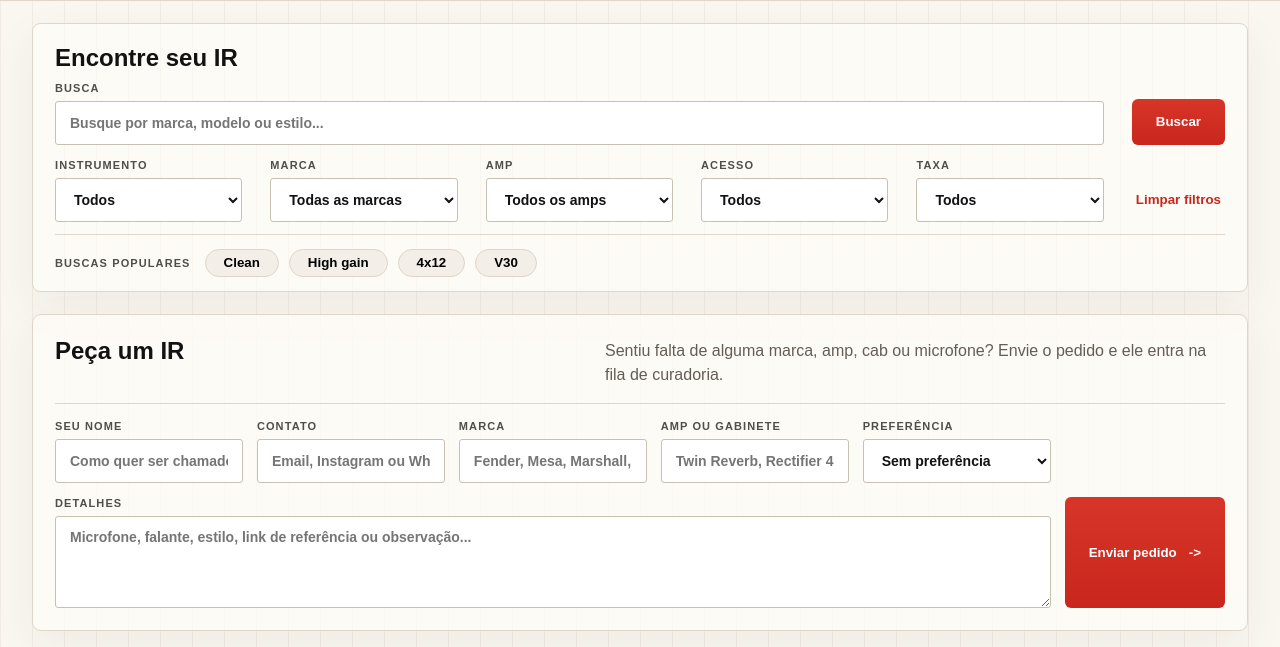
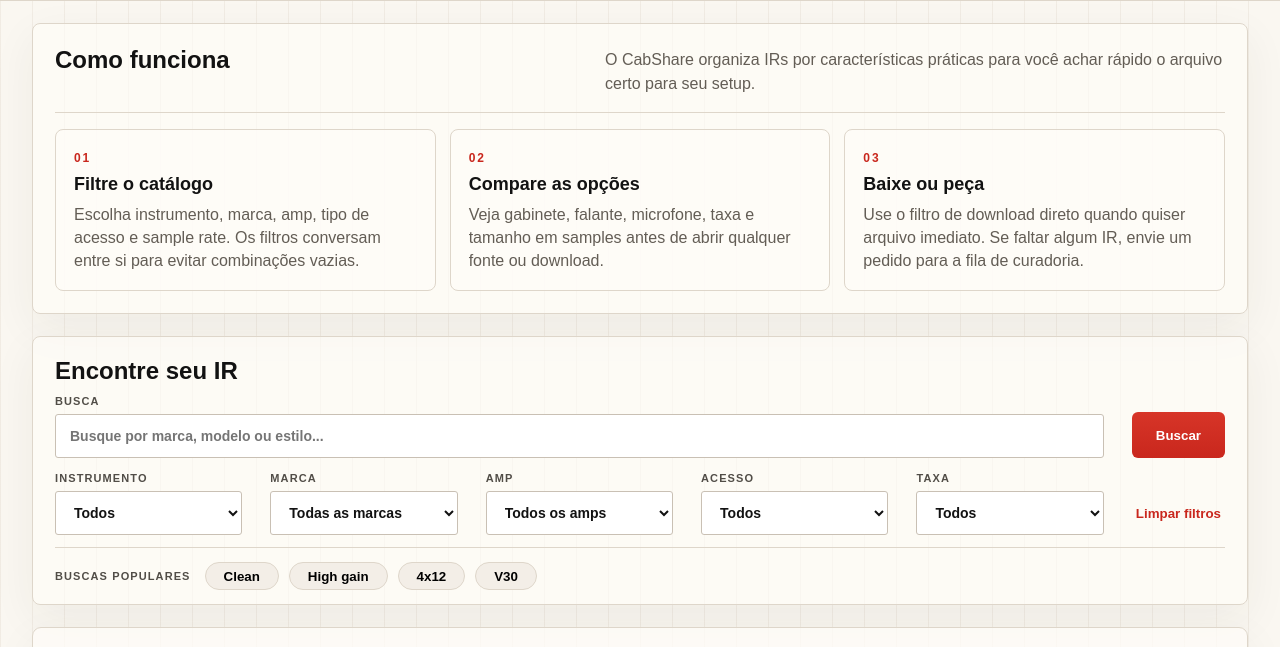
Before and after one commit to eduardocruz2023/cabshare, a website: page index.html in a window 1280 px wide. Shown: the part 692-1339 px from the top of the page. Drawn offline with Linux system fonts and the light colour scheme; no server answers.

Commit message:
Add how it works and developer contact

```diff
--- a/index.html
+++ b/index.html
@@ -34,7 +34,7 @@
     <meta name="twitter:image" content="https://cabshare-irs.netlify.app/images/mesa-oversized-4x12.jpg" />
     <meta name="theme-color" content="#111111" />
     <link rel="icon" href="./favicon.svg" type="image/svg+xml" />
-    <link rel="stylesheet" href="./styles.css?v=20260826-reference-ui1" />
+    <link rel="stylesheet" href="./styles.css?v=20260827-how-contact1" />
   </head>
   <body>
     <header class="hero" id="top">
@@ -79,7 +79,31 @@
     </header>
 
     <main id="catalog" class="catalog">
-      <section class="finder" id="how" aria-label="Busca de IRs">
+      <section class="how-panel" id="how" aria-label="Como funciona">
+        <div class="section-title">
+          <h2>Como funciona</h2>
+          <p>O CabShare organiza IRs por características práticas para você achar rápido o arquivo certo para seu setup.</p>
+        </div>
+        <div class="how-steps">
+          <article>
+            <span>01</span>
+            <h3>Filtre o catálogo</h3>
+            <p>Escolha instrumento, marca, amp, tipo de acesso e sample rate. Os filtros conversam entre si para evitar combinações vazias.</p>
+          </article>
+          <article>
+            <span>02</span>
+            <h3>Compare as opções</h3>
+            <p>Veja gabinete, falante, microfone, taxa e tamanho em samples antes de abrir qualquer fonte ou download.</p>
+          </article>
+          <article>
+            <span>03</span>
+            <h3>Baixe ou peça</h3>
+            <p>Use o filtro de download direto quando quiser arquivo imediato. Se faltar algum IR, envie um pedido para a fila de curadoria.</p>
+          </article>
+        </div>
+      </section>
+
+      <section class="finder" aria-label="Busca de IRs">
         <h2>Encontre seu IR</h2>
         <form class="filters" id="filters">
           <label class="search-label">Busca<input id="q" placeholder="Busque por marca, modelo ou estilo..." /></label>
@@ -129,6 +153,9 @@
 
     <footer class="site-footer">
       <span>CabShare</span>
+      <a class="developer-link" href="https://wa.me/5591983684949" target="_blank" rel="noopener">
+        Desenvolvido por Eduardo Cruz · WhatsApp 91 98368-4949
+      </a>
       <span><strong id="visitCount">0</strong> acessos</span>
       <span><strong id="downloadCount">0</strong> downloads</span>
     </footer>
--- a/styles.css
+++ b/styles.css
@@ -321,6 +321,60 @@
 
 .finder h2,
 .section-title h2 { font-size: 24px; }
+
+.how-panel {
+  margin-bottom: 22px;
+  border: 1px solid var(--line);
+  border-radius: 8px;
+  background: rgb(255 253 249 / 0.62);
+  padding: 22px;
+  box-shadow: 0 14px 45px rgb(58 47 34 / 0.06);
+}
+
+.how-panel .section-title {
+  align-items: start;
+  margin: 0 0 16px;
+}
+
+.how-panel .section-title p {
+  max-width: 620px;
+  margin: 2px 0 0;
+  color: var(--muted);
+  line-height: 1.5;
+}
+
+.how-steps {
+  display: grid;
+  grid-template-columns: repeat(3, minmax(0, 1fr));
+  gap: 14px;
+  border-top: 1px solid var(--line);
+  padding-top: 16px;
+}
+
+.how-steps article {
+  border: 1px solid var(--line);
+  border-radius: 8px;
+  background: rgb(255 253 249 / 0.72);
+  padding: 18px;
+}
+
+.how-steps span {
+  color: var(--accent);
+  font-size: 12px;
+  font-weight: 900;
+  letter-spacing: 0.16em;
+}
+
+.how-steps h3 {
+  margin: 8px 0;
+  font-size: 18px;
+}
+
+.how-steps p {
+  margin: 0;
+  color: var(--muted);
+  line-height: 1.45;
+}
 
 .filters {
   display: grid;
@@ -664,6 +718,16 @@
   font-weight: 900;
 }
 
+.developer-link {
+  color: var(--accent);
+  font-weight: 800;
+  text-decoration: none;
+}
+
+.developer-link:hover {
+  text-decoration: underline;
+}
+
 .site-footer strong { color: var(--ink); }
 .empty { padding: 24px; }
 .empty strong { font-size: 18px; }
@@ -715,6 +779,7 @@
   .search-label { grid-column: auto; }
 
   .feature-stack,
+  .how-steps,
   .cards {
     grid-template-columns: 1fr;
   }
```
